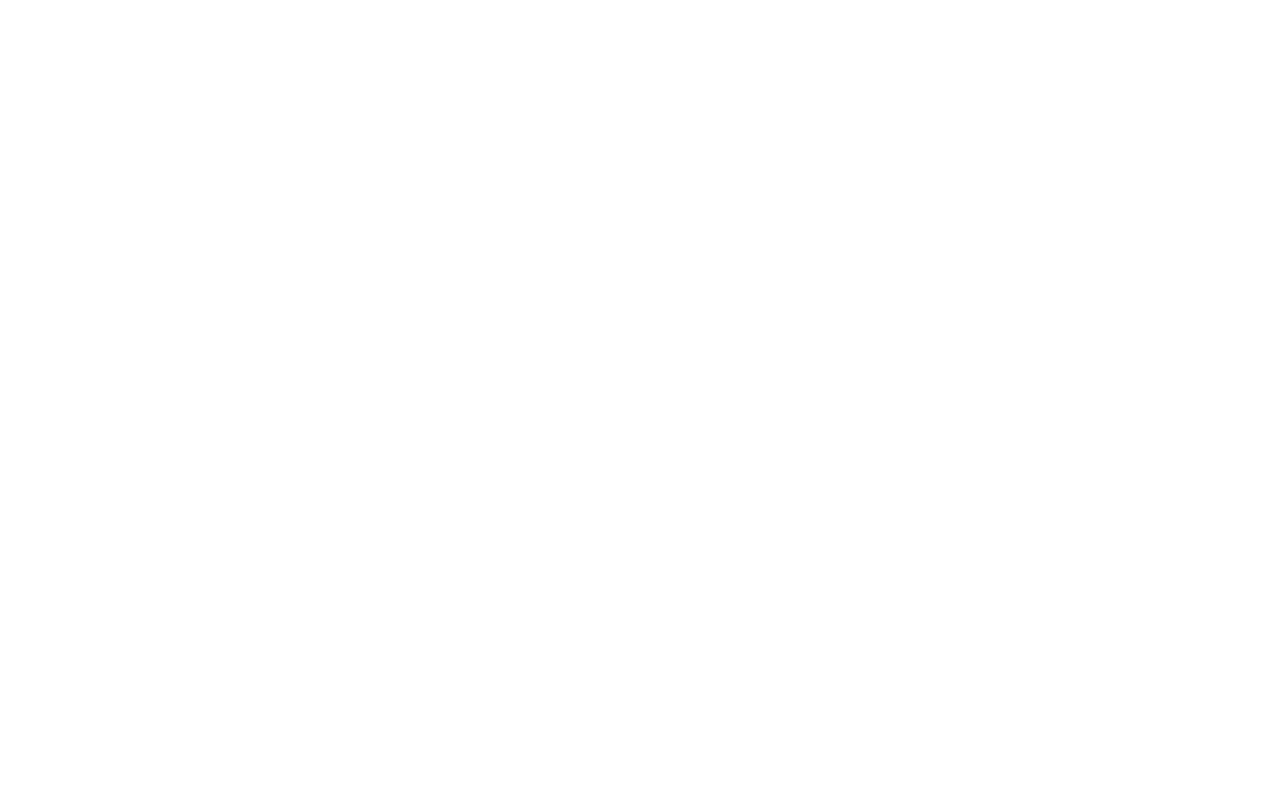
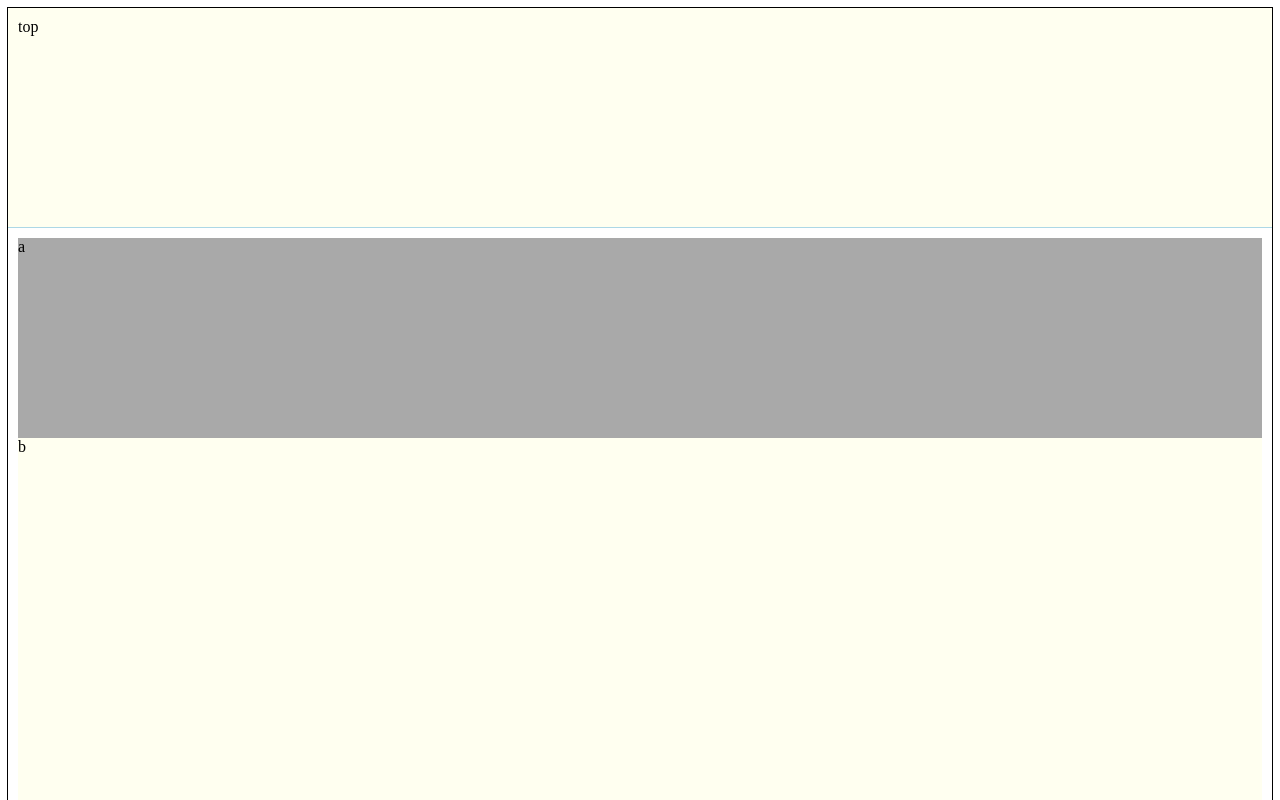
Before and after one commit to peckwood/vue3-showcase, a Vue app: page /style/overflow-style-001 in a window 1280 px wide. Before the commit this address had no page. Shown: the top 800 px of the page. Built offline with nearby package versions, Linux system fonts and the light colour scheme; the HTML template or start-up script is replaced by a standard one.

Commit message:
added first style demo

```diff
--- a/package.json
+++ b/package.json
@@ -31,6 +31,8 @@
     "eslint": "^9.31.0",
     "eslint-plugin-vue": "~10.3.0",
     "jiti": "^2.4.2",
+    "less": "^4.4.1",
+    "less-loader": "^12.3.0",
     "npm-run-all2": "^8.0.4",
     "prettier": "3.6.2",
     "typescript": "~5.8.0",
--- a/src/router/index.ts
+++ b/src/router/index.ts
@@ -4,12 +4,14 @@
 import ImportDemo2 from '../views/import-demo/ImportDemo2.vue'
 import echartsRoutes from "@/router/echarts/echarts-routes";
 import componentRoutes from "@/router/echarts/component-routes.ts";
+import styleRoutes from "@/router/style/style-routes.ts"
 
 const router = createRouter({
   history: createWebHistory(import.meta.env.BASE_URL),
   routes: [
     ...echartsRoutes,
     ...componentRoutes,
+    ...styleRoutes,
     {
       path: '/',
       name: 'home',
--- /dev/null
+++ b/src/router/style/style-routes.ts
@@ -0,0 +1,8 @@
+// echarts 4 showcase
+const routes = [
+  {
+    path: '/style/overflow-style-001',
+    component: () => import(/* webpackChunkName: "about" */ '@/views/style/overflow-style-001/index.vue')
+  },
+];
+export default routes;
--- /dev/null
+++ b/src/views/style/overflow-style-001/index.vue
@@ -0,0 +1,48 @@
+<script lang="ts" setup></script>
+
+<template>
+  <div class="simple-page">
+    <div class="simple-page-top" style="background-color: ivory; height: 200px">top</div>
+    <div class="simple-page-content">
+      <div style="background-color: darkgrey; height: 200px">a</div>
+      <div style="background-color: ivory; height: 600px">b</div>
+    </div>
+  </div>
+</template>
+
+<style lang="less" scoped>
+.simple-page {
+  height: 100%;
+  display: flex;
+  flex-direction: column;
+  justify-content: space-between;
+  outline: 1px solid black;
+  //overflow: auto;
+
+  &-top {
+    padding: 10px;
+    min-height: 90px;
+    background: #fff;
+    outline: 1px solid lightpink;
+  }
+
+  &-content {
+    flex: 1;
+    background: #fff;
+    //如果内容太长, 自身会产生滚动条
+    //overflow: scroll;
+
+    //如果内容太长, 自身也会变长
+    overflow: visible; //默认
+    padding: 10px;
+    margin: 0 0 0 0;
+    outline: 1px solid lightblue;
+  }
+
+  &-bottom {
+    padding: 0 20px;
+    height: 55px;
+    background: #fff;
+  }
+}
+</style>
```
Also changed, not shown: src/views/style/overflow-style-001/README.md (added), 1 other file (tests, documents, lock files or other folders).
